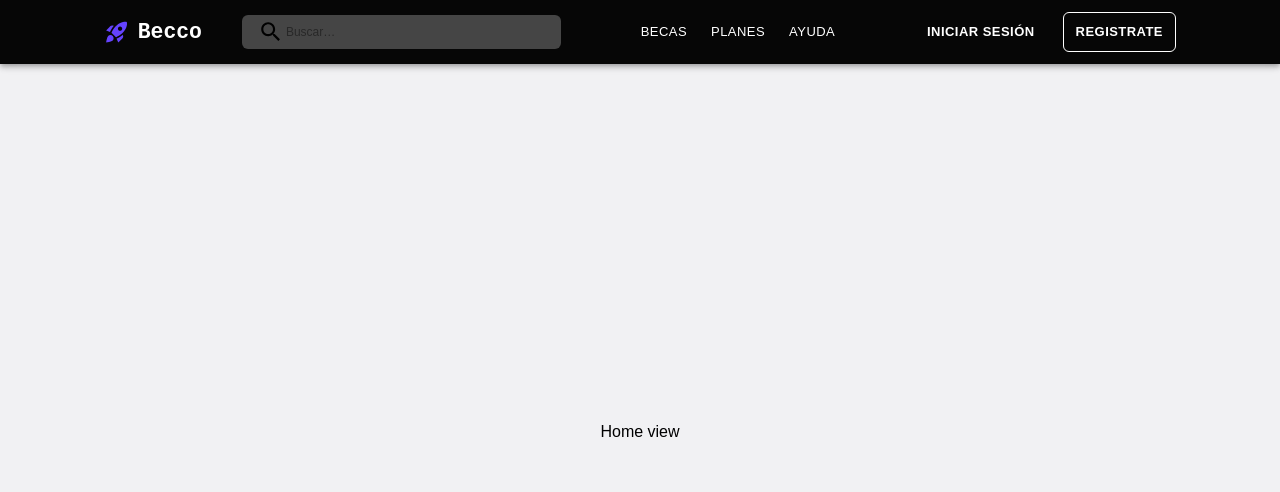
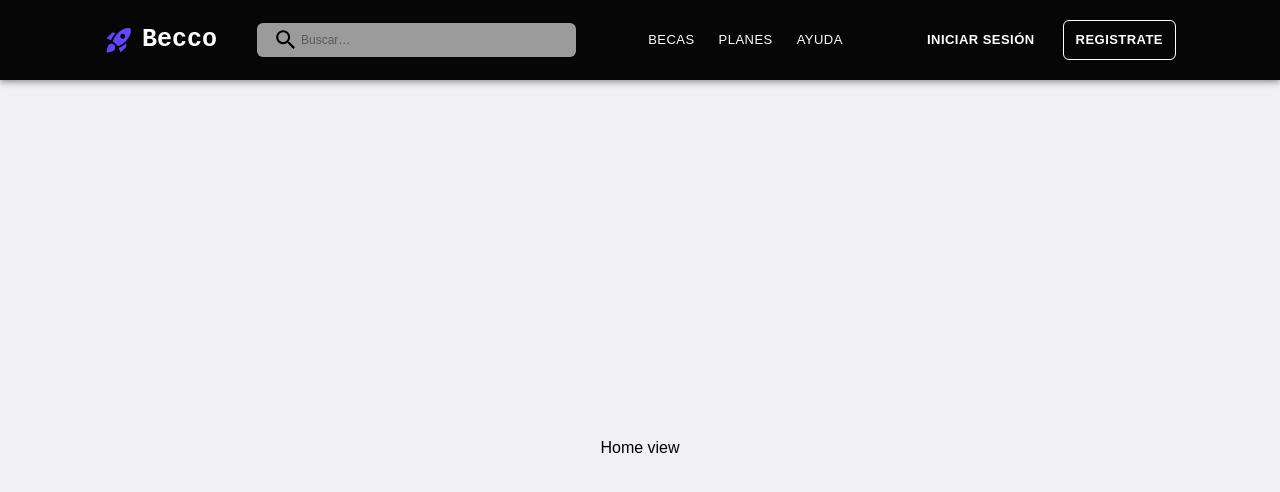
Before and after one commit to No-Country/c8-48-t-typescript-react, a React (Vite) app in the folder client/: page / in a window 1280 px wide. Shown: the top 492 px of the page. Built offline with nearby package versions, Linux system fonts and the light colour scheme.

Commit message:
signup forms and nav bar

```diff
--- a/client/src/constants/mui/textFieldCustom.ts
+++ b/client/src/constants/mui/textFieldCustom.ts
@@ -1,10 +1,10 @@
+import { useTheme } from "@mui/material"
+// const theme = useTheme()
 export const InputLabelPropsCustom = {
   style: {
     fontSize: 15,
-    backgroundColor: 'rgba(255,255,255,0.5)',
-    paddingLeft: 4,
-    paddingRight: 4,
-    color: '#383838',
+    // For some reason I can't access to the palette from this file
+    backgroundColor: `#ffffff`,
   },
 }
 
--- a/client/src/views/DefaultLayout.tsx
+++ b/client/src/views/DefaultLayout.tsx
@@ -28,6 +28,8 @@ const pages = ['Iniciar Sesión', 'Registrate', 'Becas', 'Planes', 'Ayuda'];
 
 export default function Layout(props: any) {
   const navigate = useNavigate();
+  // pages
+  const pages = ['BECAS', 'PLANES', 'AYUDA'];
   // Responsive Menu
   const [anchorElNav, setAnchorElNav] = useState<null | HTMLElement>(null);
   const handleOpenNavMenu = (event: React.MouseEvent<HTMLElement>) => {
@@ -45,9 +47,7 @@ export default function Layout(props: any) {
   };
   const handleCloseSignup = (route: string) => {
     setSignupEl(null);
-    route === 'uni'
-      ? navigate('/sign-up/university')
-      : navigate('/sign-up/athlete');
+    route === 'university' ? navigate('/sign-up/university') : navigate('/sign-up/athlete');
   };
 
   // Login button
@@ -57,7 +57,7 @@ export default function Layout(props: any) {
       <CssBaseline />
       <AppBar
         position="static"
-        sx={{ color: 'text.primary', backgroundColor: 'primary', px: 10 }}
+        sx={{ color: 'text.primary', backgroundColor: 'primary', px: 10, py: 1 }}
       >
         <Container maxWidth="xl">
           <Toolbar disableGutters>
@@ -66,6 +66,7 @@ export default function Layout(props: any) {
               sx={{
                 display: { xs: 'none', md: 'flex', color: '#6543FF' },
                 mr: 1,
+                fontSize: 30,
               }}
             />
             <Typography
@@ -80,6 +81,7 @@ export default function Layout(props: any) {
                 fontWeight: 700,
                 color: '#FFFFFF',
                 textDecoration: 'none',
+                fontSize: 25,
               }}
             >
               Becco
@@ -156,10 +158,7 @@ export default function Layout(props: any) {
                 <SearchIconWrapper>
                   <SearchIcon />
                 </SearchIconWrapper>
-                <StyledInputBase
-                  placeholder="Buscar…"
-                  inputProps={{ 'aria-label': 'search' }}
-                />
+                <StyledInputBase placeholder="Buscar…" inputProps={{ 'aria-label': 'search' }} />
               </Search>
             </Box>
             {/* close search bar */}
@@ -183,22 +182,16 @@ export default function Layout(props: any) {
                   gap: 3,
                 }}
               >
-                <Link color="secondary" sx={linkStyle}>
-                  BECAS
-                </Link>
-                <Link color="secondary" sx={linkStyle}>
-                  PLANES
-                </Link>
-                <Link color="secondary" sx={linkStyle}>
-                  AYUDA
-                </Link>
+                {pages.map((page) => {
+                  return (
+                    <Link color="secondary" sx={linkStyle}>
+                      {page}
+                    </Link>
+                  );
+                })}
               </Box>
 
-              <Button
-                sx={{ letterSpacing: '0.46px', fontSize: 13 }}
-                color="secondary"
-                size="small"
-              >
+              <Button sx={{ letterSpacing: '0.46px', fontSize: 13 }} color="secondary" size="small">
                 INICIAR SESIÓN
               </Button>
               <Button
@@ -222,12 +215,8 @@ export default function Layout(props: any) {
                   'aria-labelledby': 'basic-button',
                 }}
               >
-                <MenuItem onClick={() => handleCloseSignup('athlete')}>
-                  Deportista
-                </MenuItem>
-                <MenuItem onClick={() => handleCloseSignup('uni')}>
-                  Universidad
-                </MenuItem>
+                <MenuItem onClick={() => handleCloseSignup('athlete')}>Deportista</MenuItem>
+                <MenuItem onClick={() => handleCloseSignup('uni')}>Universidad</MenuItem>
               </Menu>
             </Box>
             {/* Close right side */}
@@ -257,9 +246,9 @@ export default function Layout(props: any) {
 const Search = styled('div')(({ theme }) => ({
   position: 'relative',
   borderRadius: theme.shape.borderRadius,
-  backgroundColor: alpha(theme.palette.common.white, 0.25),
+  backgroundColor: alpha(theme.palette.common.white, 0.6),
   '&:hover': {
-    backgroundColor: alpha(theme.palette.common.white, 0.35),
+    backgroundColor: alpha(theme.palette.common.white, 0.8),
   },
   marginRight: theme.spacing(2),
   marginLeft: 0,
--- a/client/src/views/SignUpUniversity.tsx
+++ b/client/src/views/SignUpUniversity.tsx
@@ -1,42 +1,31 @@
 import React, { useState } from 'react';
-import {
-  Box,
-  TextField,
-  Typography,
-  Button,
-  Divider,
-  CardMedia,
-  Checkbox,
-} from '@mui/material';
+import { Box, TextField, Typography, Button, Divider, CardMedia, Checkbox } from '@mui/material';
 import CloudUploadIcon from '@mui/icons-material/CloudUpload';
 import ImageIcon from '@mui/icons-material/Image';
 import { useFormik, Field } from 'formik';
 import * as yup from 'yup';
-import {
-  InputLabelPropsCustom,
-  InputPropsCustom,
-} from '../constants/mui/textFieldCustom';
+import { InputLabelPropsCustom, InputPropsCustom } from '../constants/mui/textFieldCustom';
 
 const validationSchema = yup.object({
   universityName: yup.string().required('Campo obligatorio'),
   country: yup.string().required('Campo obligatorio'),
   email: yup
     .string()
-    .email('Ingresar un email válido')
+    .matches(/^[\w-\.]+@([\w-]+\.)+[\w-]{2,4}$/, 'Debe ingresar un mail correcto')
     .required('Email es requerido'),
   password: yup
     .string()
-    .min(8, 'La contraseña debería tener un mínimo de 8 carácteres')
-    .required('Contraseña es requerida'),
+    .required('Contraseña es requerida')
+    .matches(
+      /(?:(?=.*\d)|(?=.*\W+))(?![.\n])(?=.*[A-Z])(?=.*[a-z]).*$/,
+      'La contraseña debe tener una letra mayúscula, minúscula y un número',
+    ),
   linkedin: yup.string().required('Campo obligatorio'),
   website: yup.string().required('Campo obligatorio'),
   description: yup.string().required('Campo obligatorio'),
   termsAndConditions: yup
     .bool()
-    .oneOf(
-      [true],
-      'Necesitas acpetar los terminos y condiciones antes de continuar',
-    ),
+    .oneOf([true], 'Necesitas acpetar los terminos y condiciones antes de continuar'),
 });
 
 export default function SignUpAthlete() {
@@ -64,9 +53,7 @@ export default function SignUpAthlete() {
       onSubmit={formik.handleSubmit}
       sx={{ width: '100vw', height: '100vh', mt: 5, p: 11 }}
     >
-      <Typography sx={{ mb: 7, fontSize: 36 }}>
-        Registra tu universidad
-      </Typography>
+      <Typography sx={{ mb: 7, fontSize: 36 }}>Registra tu universidad</Typography>
       {/* University Name */}
       <Box sx={{ display: 'flex', alignItems: 'center', my: 4 }}>
         <Typography sx={textStyle}>Nombre de la universidad</Typography>
@@ -81,13 +68,8 @@ export default function SignUpAthlete() {
           sx={textFieldStyle}
           value={formik.values.universityName}
           onChange={formik.handleChange}
-          error={
-            formik.touched.universityName &&
-            Boolean(formik.errors.universityName)
-          }
-          helperText={
-            formik.touched.universityName && formik.errors.universityName
-          }
+          error={formik.touched.universityName && Boolean(formik.errors.universityName)}
+          helperText={formik.touched.universityName && formik.errors.universityName}
         />
       </Box>
       <Divider />
@@ -132,11 +114,7 @@ export default function SignUpAthlete() {
           >
             {/* <ImageIcon sx={{ opacity: '0.1', height: 150, width: '100%' }} /> */}
           </CardMedia>
-          <Button
-            variant="contained"
-            component="label"
-            startIcon={<CloudUploadIcon />}
-          >
+          <Button variant="contained" component="label" startIcon={<CloudUploadIcon />}>
             Selecciona una imagen
             <input
               name="avatar"
@@ -183,6 +161,8 @@ export default function SignUpAthlete() {
           fullWidth
           id="password"
           name="password"
+          type="password"
+          autoComplete="current-password"
           label="Ingresa tu contraseña"
           color="primary"
           InputLabelProps={InputLabelPropsCustom}
@@ -208,10 +188,10 @@ export default function SignUpAthlete() {
           InputLabelProps={InputLabelPropsCustom}
           inputProps={InputPropsCustom}
           sx={textFieldStyle}
-          value={formik.values.linkedin}
+          value={formik.values.website}
           onChange={formik.handleChange}
-          error={formik.touched.linkedin && Boolean(formik.errors.linkedin)}
-          helperText={formik.touched.linkedin && formik.errors.linkedin}
+          error={formik.touched.website && Boolean(formik.errors.website)}
+          helperText={formik.touched.website && formik.errors.website}
         />
       </Box>
       <Divider />
@@ -228,17 +208,17 @@ export default function SignUpAthlete() {
           InputLabelProps={InputLabelPropsCustom}
           inputProps={InputPropsCustom}
           sx={textFieldStyle}
-          value={formik.values.website}
+          value={formik.values.linkedin}
           onChange={formik.handleChange}
-          error={formik.touched.website && Boolean(formik.errors.website)}
-          helperText={formik.touched.website && formik.errors.website}
+          error={formik.touched.linkedin && Boolean(formik.errors.linkedin)}
+          helperText={formik.touched.linkedin && formik.errors.linkedin}
         />
       </Box>
       <Divider />
 
       {/* Description */}
       <Box sx={{ display: 'flex', my: 4 }}>
-        <Typography sx={textStyle}>Description de la universidad</Typography>
+        <Typography sx={textStyle}>Descripción de la universidad</Typography>
         <TextField
           multiline
           rows={7}
@@ -248,13 +228,10 @@ export default function SignUpAthlete() {
           label="En resumen somos..."
           color="primary"
           InputLabelProps={InputLabelPropsCustom}
-          // inputProps={InputPropsCustom}
           sx={{ width: '65%' }}
           value={formik.values.description}
           onChange={formik.handleChange}
-          error={
-            formik.touched.description && Boolean(formik.errors.description)
-          }
+          error={formik.touched.description && Boolean(formik.errors.description)}
           helperText={formik.touched.description && formik.errors.description}
         />
       </Box>
@@ -270,8 +247,7 @@ export default function SignUpAthlete() {
           value={formik.values.termsAndConditions}
         />
         <Typography>
-          He leído y acepto la Politica de privacidad y la Politica de
-          moderación de becas
+          He leído y acepto la Politica de privacidad y la Politica de moderación de becas
         </Typography>
       </Box>
 
```
